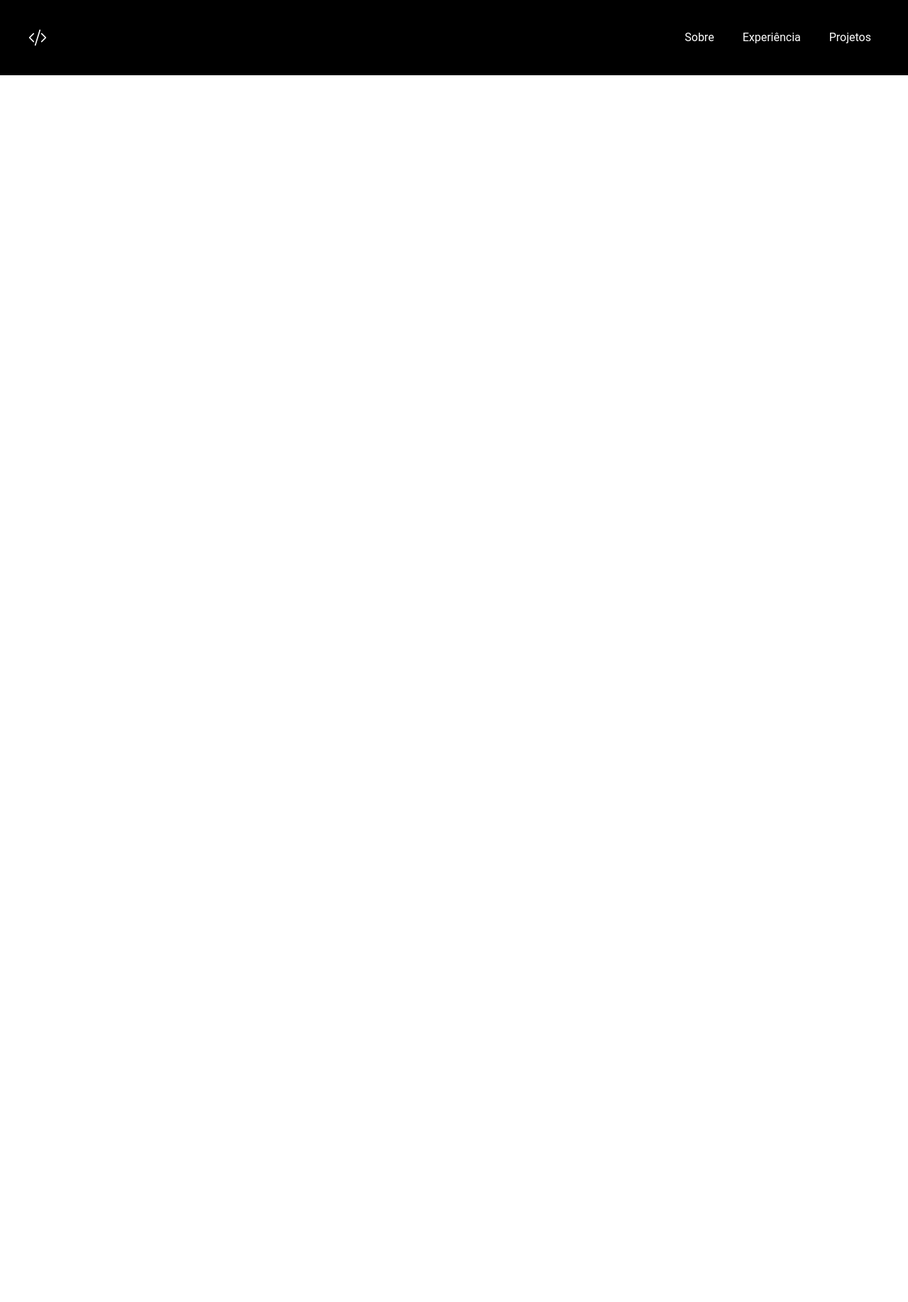
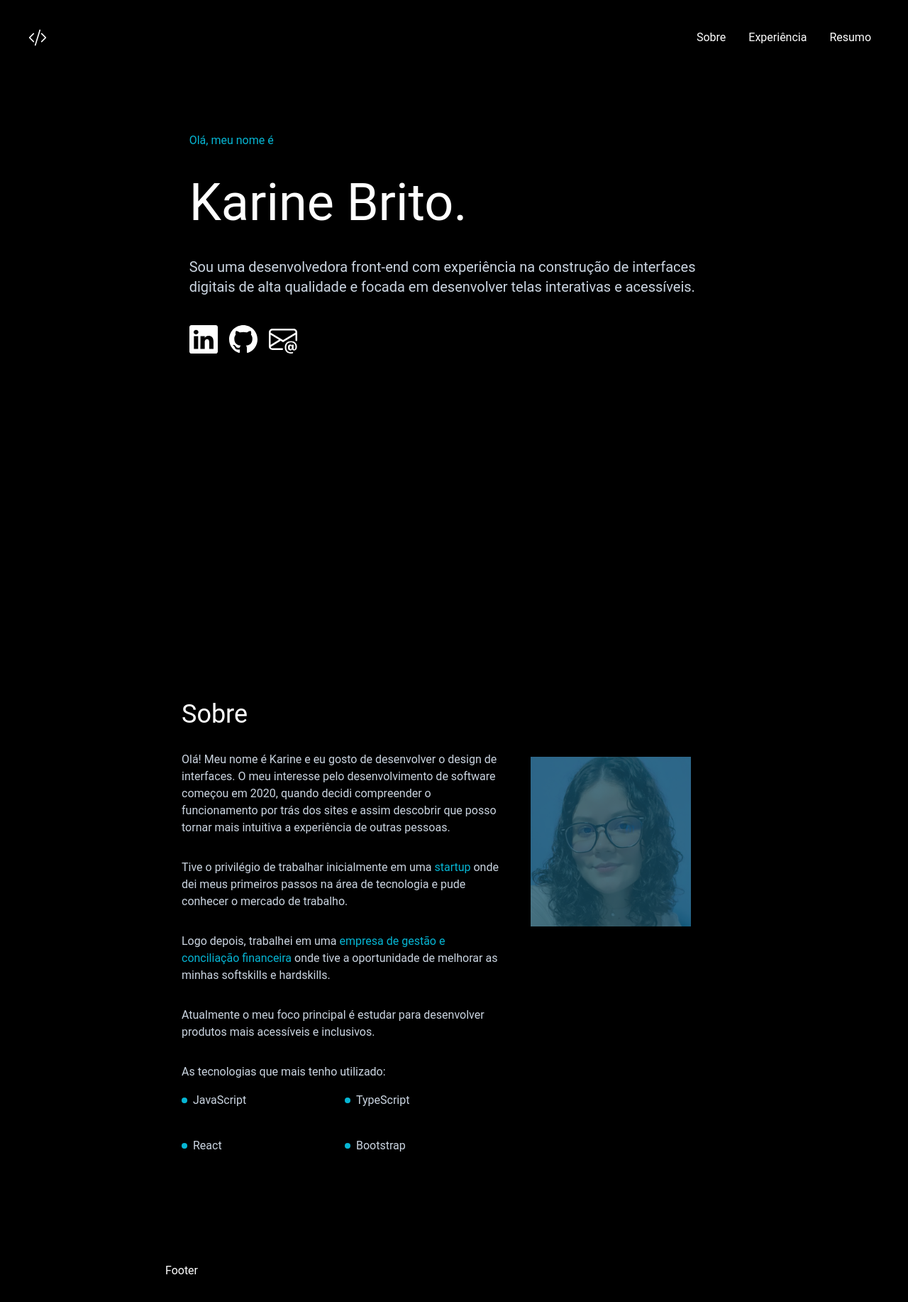
Before and after one commit to karinebrito/karinebrito.github.io, a React (Vite) app: page / in a window 1280 px wide. Shown: the top 1834 px of the page at 71% size. Before the commit the page ends 800 px from the top, so only its background shows below. Built offline with nearby package versions, Linux system fonts and the light colour scheme.

Commit message:
adding hero and styles

```diff
--- a/index.html
+++ b/index.html
@@ -2,7 +2,7 @@
 <html lang="en">
   <head>
     <meta charset="UTF-8" />
-    <link rel="icon" type="image/svg+xml" href="/vite.svg" />
+    <link rel="icon" type="image/svg+xml" href="/img/K.svg" />
     <meta name="viewport" content="width=device-width, initial-scale=1.0" />
     <title>Karine Brito</title>
   </head>
--- /dev/null
+++ b/src/components/footer.tsx
@@ -0,0 +1,10 @@
+
+const Footer = () => {
+  return (
+    <div className='flex justify-center text-white py-10 h-screen lg:w-2/5 ssm:w-full xs:w-full lg:mt-8 ssm:mt-8 xs:mt-60'>
+      Footer
+    </div>
+  )
+}
+
+export default Footer
--- /dev/null
+++ b/src/components/hero.tsx
@@ -0,0 +1,85 @@
+import { BsGithub, BsLinkedin, BsEnvelopeAt } from 'react-icons/bs'
+import HeroPic from '../../img/photokb.jpeg'
+
+const Hero = () => {
+  return (
+    <>
+      <section className='flex justify-center items-start p-20 h-screen'>
+        <div className='lg:w-2/3 ssm:w-full xs:w-full'>
+            <div>
+              <h1 className='text-4x1 text-cyan-500'>Olá, meu nome é</h1>
+            </div>
+            <div>
+              <h2 className='mt-10 text-7xl text-white'>Karine Brito.</h2>
+            </div>
+            <div>
+              <h3 className='mt-10 text-xl text-slate-300'>
+                Sou uma desenvolvedora front-end com experiência na construção de interfaces digitais de alta qualidade e focada em desenvolver telas interativas e acessíveis.
+              </h3>
+            </div>
+            <div className='flex mt-10 space-x-4 text-white cursor-pointer'>
+              <BsLinkedin size={40} className='hover:text-cyan-500'/>
+              <BsGithub size={40} className='hover:text-cyan-500 ml-6'/>
+              <BsEnvelopeAt size={40} className='hover:text-cyan-500 ml-6'/>
+            </div>
+        </div>
+      </section>
+
+
+      <section id='about-section' className='p-20 lg:pl-64 h-screen'>
+        <h2 className='text-4xl text-white'>Sobre</h2>
+        <div className='grid lg:grid-cols-4 md:grid-col-1 gap-10'>
+          <div className='lg:col-span-2 text-slate-300'>
+            <p className='mt-8'>
+              Olá! Meu nome é Karine e eu gosto de desenvolver o design de interfaces.
+              O meu interesse pelo desenvolvimento de software começou em 2020, quando decidi compreender o funcionamento por trás dos sites e assim
+              descobrir que posso tornar mais intuitiva a experiência de outras pessoas.
+            </p>
+            <p className='mt-8'>
+              Tive o privilégio de trabalhar inicialmente em uma <a href='https://tripmee.com.br/' target='blank'className='text-cyan-500 hover:underline transition duration-300'>startup</a> onde dei meus primeiros passos na área de tecnologia
+              e pude conhecer o mercado de trabalho.
+            </p>
+            <p className='mt-8'>
+              Logo depois, trabalhei em uma <a href='https://equals.com.br/' target='blank' className='text-cyan-500 hover:underline transition duration-300'>empresa de gestão e conciliação financeira</a> onde tive a oportunidade de melhorar as minhas softskills e hardskills.
+            </p>
+            <p className='mt-8'>
+              Atualmente o meu foco principal é estudar para desenvolver produtos mais acessíveis e inclusivos.
+            </p>
+            <p className='mt-8'>
+              As tecnologias que mais tenho utilizado:
+            </p>
+
+            <ul className='grid lg:grid-cols-2 md:grid-cols-3 gap-2'>
+              <li className='p-4 relative flex items-center'>
+                <div className='absolute left-0 top-1/2 transform -translate-y-1/2 w-2 h-2 rounded-full bg-cyan-500'></div>
+                JavaScript
+              </li>
+              <li className='p-4 relative flex items-center'>
+                <div className='absolute left-0 top-1/2 transform -translate-y-1/2 w-2 h-2 rounded-full bg-cyan-500'></div>
+                TypeScript
+              </li>
+              <li className='p-4 relative flex items-center'>
+                <div className='absolute left-0 top-1/2 transform -translate-y-1/2 w-2 h-2 rounded-full bg-cyan-500'></div>
+                React
+              </li>
+              <li className='p-4 relative flex items-center'>
+                <div className='absolute left-0 top-1/2 transform -translate-y-1/2 w-2 h-2 rounded-full bg-cyan-500'></div>
+                Bootstrap
+              </li>
+            </ul>
+          </div>
+
+          <div className='lg:col-span-2 lg:mt-10'>
+            <div className='relative'>
+              <div className={`absolute inset-0 bg-cyan-900 opacity-75 lg:w-1/2 md:w-1/2 md:mx-auto lg:m-0 ${'hover:hidden'}`}>
+              </div>
+              <img src={HeroPic} alt='Foto da Karine' className='lg:w-1/2 md:w-1/2 md:mx-auto lg:m-0 hover:scale-105 transition-transform duration-200 ease-in-out'/>
+            </div>
+          </div>
+        </div>
+      </section>
+    </>
+  )
+}
+
+export default Hero
--- a/src/components/main.tsx
+++ b/src/components/main.tsx
@@ -1,9 +1,13 @@
-import Nav from "./nav"
+import Nav from './nav'
+import Hero from './hero'
+import Footer from './footer'
 
 const Main = () => {
   return (
-    <div className="bg-indigo-600">
-      <Nav/>
+    <div className="bg-black">
+      <Nav />
+      <Hero />
+      <Footer />
     </div>
   )
 }
--- a/src/components/nav.tsx
+++ b/src/components/nav.tsx
@@ -1,20 +1,63 @@
-import {BsCodeSlash} from 'react-icons/bs'
+import { BsCodeSlash } from 'react-icons/bs'
+import { AiOutlineClose } from 'react-icons/ai'
+import { HiMenuAlt1 } from 'react-icons/hi'
+import { useState } from 'react'
 
 const Nav = () => {
+  const [toggle, setToggle] = useState(false);
+
+  function toggleMenu(isOpen: boolean) {
+    if (isOpen !== toggle) {
+      setToggle(isOpen);
+    }
+  }
+
+  function scrollToSection() {
+    const section = document.getElementById('about-section');
+    if (section) {
+      section.scrollIntoView({ behavior: 'smooth' });
+    }
+  }
+
   return (
     <>
-      <div className="flex items-center justify-between p-10 lg:flex-row bg-black text-white">
+      <div className='text-white font-roboto'>
+        <div className='flex items-center justify-between p-10 lg:flex-row'>
           <div>
-            <BsCodeSlash size={26}/>
+            <BsCodeSlash size={26} className='text-white'/>
           </div>
-          <div className="space-x-4 text-white text-3x1 font-roboto">
-           <a href="#" className="hover:text-purple-400 rounded-md px-3 py-2 text-x1">Sobre</a>
-           <a href="#" className="hover:text-purple-400 rounded-md px-3 py-2 text-x1">Experiência</a>
-           <a href="#" className="hover:text-purple-400 rounded-md px-3 py-2 text-x1">Projetos</a>
+          <div className='space-x-4 text-3x1'>
+            <div className='xs:hidden ssm:hidden lg:block space-x-2'>
+              <a href="#" onClick={scrollToSection} className="hover:text-cyan-500 rounded-md px-3 py-2 text-x1 cursor-pointer">Sobre</a>
+              <a href="#" className="hover:text-cyan-500 rounded-md px-3 py-2 text-x1 cursor-pointer">Experiência</a>
+              <a href="#" className="hover:text-cyan-500 rounded-md px-3 py-2 text-x1 cursor-pointer">Resumo</a>
+            </div>
+            <div className='xs:block ssm:block lg:hidden'>
+              {toggle ? (
+                <AiOutlineClose onClick={() => toggleMenu(false)} size={26} className='text-cyan-500 cursor-pointer'/>
+              ) : (
+                <HiMenuAlt1 onClick={() => toggleMenu(true)} size={26} className='text-cyan-500'/>
+              )}
+            </div>
+          </div>
+        </div>
+        <div className='xs:block ssm:block lg:hidden'>
+          {toggle ? (
+            <div className='flex p-10'>
+              <ul className='ml-auto'>
+                <li className='hover:text-cyan-500 text-white text-x1 mb-2'>Sobre</li>
+                <li className='hover:text-cyan-500 text-white text-x1 mb-2'>Experiência</li>
+                <li className='hover:text-cyan-500 text-white text-x1 mb-2'>Resumo</li>
+              </ul>
+            </div>
+          ) : (
+            <div></div>
+          )}
         </div>
       </div>
     </>
-    )
-  }
+  );
+};
+
 
   export default Nav
--- a/tailwind.config.js
+++ b/tailwind.config.js
@@ -7,6 +7,13 @@ export default {
     fontFamily: {
       'sans': ['Roboto', 'ui-sans-serif', 'system-ui']
     },
+    screens: {
+      xs: '320px',
+      ssm: '375px',
+      sm: '640px',
+      md: '768px',
+      lg: '1024px',
+    },
     extend: {},
   },
   plugins: [],
```
Also changed, not shown: img/K.svg (added), img/photokb.jpeg (added), src/components/xp.tsx (added). Lines whose indentation alone changed are shown as unchanged.
